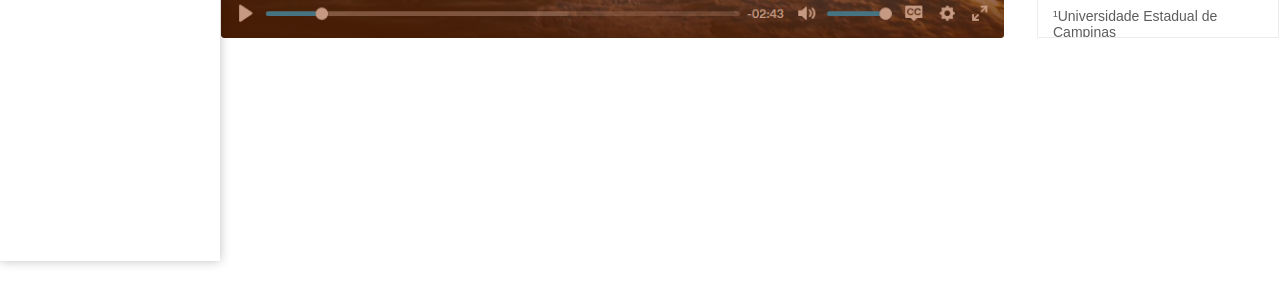
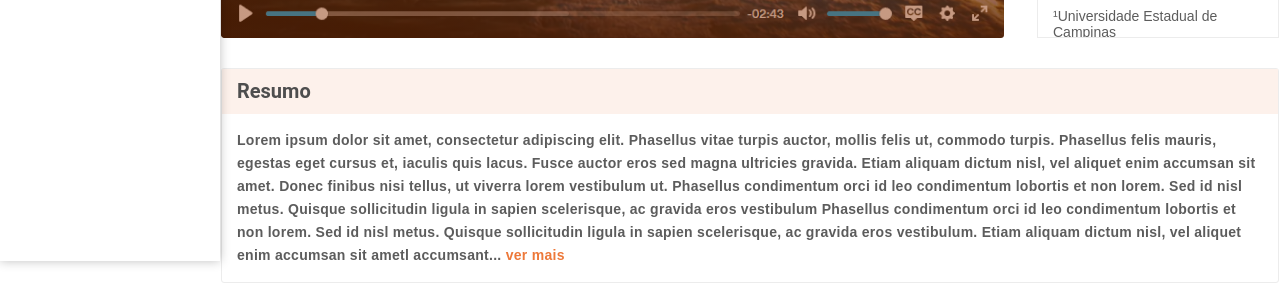
Before and after one commit to blueishot/chuva, a plain HTML site: page src/index.html in a window 1280 px wide. Shown: the part 539-822 px from the top of the page. Before the commit the page ends 800 px from the top, so only its background shows below. Drawn offline with Linux system fonts and the light colour scheme.

Commit message:
summary part

```diff
--- a/src/index.css
+++ b/src/index.css
@@ -22,6 +22,7 @@ body {
     display: flex;
     flex-direction: column;
     width: 100%;
+    gap: 30px;
 }
 
 .menu {
@@ -410,3 +411,58 @@ body {
     width: 242px;
     gap: 6px;
 }
+
+.summaryContent {
+    margin-left: 220px;
+    display: flex;
+    justify-content: center;
+}
+
+.summary {
+    width: 1058px;
+    border: solid #ECECEC 1px;
+    border-radius: 3px;
+    user-select: none;
+}
+
+.summaryTitle {
+    background-color: #FDF1EB;
+    height: 45px;
+}
+
+.summaryTitle span {
+    font-size: 20px;
+    line-height: 25px;
+    color: #4E4E4E;
+    font-weight: bold;
+    padding: 10px 15px 10px 15px;
+    display: flex;
+    align-items: center;
+}
+
+.summaryText {
+    font-size: 14px;
+    line-height: 23px;
+    font-family: 'Quicksand', sans-serif;
+    font-weight: bold;
+    color: #5C5C5C;
+    padding: 15px;
+    align-self: stretch;
+    letter-spacing: 0.02em;
+    cursor: pointer;
+}
+
+.summaryText span:nth-child(2) {
+    color: #ED7839;
+}
+
+.summaryAll {
+    display: flex;
+    flex-direction: column;
+    gap: 60px;
+    display: none;
+}
+
+.summaryAll span:nth-child(2) {
+    color: #5C5C5C;
+}
--- a/src/index.html
+++ b/src/index.html
@@ -203,6 +203,41 @@
                 </div>
             </div>
         </div>
+        <div class="summaryContent">
+            <div class="summary">
+                <div class="summaryTitle">
+                    <span>
+                        Resumo
+                    </span>
+                </div>
+                <div class="summaryText">
+                    <div class="summaryFirst" onclick="seeMoreSummary()">
+                        <span>
+                            Lorem ipsum dolor sit amet, consectetur adipiscing elit. Phasellus vitae turpis auctor, mollis felis ut, commodo turpis. Phasellus felis mauris, egestas eget cursus et, iaculis quis lacus. Fusce auctor eros sed magna ultricies gravida. Etiam aliquam dictum nisl, vel aliquet enim accumsan sit amet. Donec finibus nisi tellus, ut viverra lorem vestibulum ut.  Phasellus condimentum orci id leo condimentum lobortis et non lorem. Sed id nisl metus. Quisque sollicitudin ligula in sapien scelerisque, ac gravida eros vestibulum Phasellus condimentum orci id leo condimentum lobortis et non lorem. Sed id nisl metus. Quisque sollicitudin ligula in sapien scelerisque, ac gravida eros vestibulum.  Etiam aliquam dictum nisl, vel aliquet enim accumsan sit ametl accumsant...
+                        </span>
+                        <span>
+                            ver mais
+                        </span>
+                    </div>
+                    <div class="summaryAll" onclick='seeMinusSummary()'>
+                        <span>
+                            Lorem ipsum dolor sit amet, consectetur adipiscing elit. Phasellus vitae turpis auctor, mollis felis ut, commodo turpis. Phasellus felis mauris, egestas eget cursus et, iaculis quis lacus. Fusce auctor eros sed magna ultricies gravida. Etiam aliquam dictum nisl, vel aliquet enim accumsan sit amet. Donec finibus nisi tellus, ut viverra lorem vestibulum ut. Phasellus condimentum orci id leo condimentum lobortis et non lorem. Sed id nisl metus. Quisque sollicitudin ligula in sapien scelerisque, ac gravida eros vestibulum.
+                        </span>
+                        <span>
+                            Fusce vitae luctus dui. Donec id euismod mauris, in volutpat urna. Proin dapibus consequat feugiat. Proin dictum justo arcu, quis vestibulum augue lacinia quis. Sed dignissim dui nulla, ut faucibus mauris sodales id. Aliquam erat volutpat. Maecenas dolor enim, tincidunt id elit non, suscipit interdum turpis. Etiam finibus urna libero, eget interdum eros volutpat ullamcorper. Pellentesque et pretium lorem. Aenean interdum quis diam ac porttitor. Cras nec ipsum pulvinar, pharetra libero non, ornare enim. Etiam in laoreet odio.
+                        </span>
+                        <span>
+                            Nam eget tristique elit, at fermentum tellus. Mauris scelerisque ligula id eleifend feugiat. Donec eleifend vehicula sem nec dapibus. Integer scelerisque neque dui, in lacinia erat molestie eu. Phasellus maximus dui eget lacus porta tempor. Ut ex nibh, dignissim quis purus semper, efficitur facilisis turpis. Praesent blandit elementum ultricies. Aliquam sit amet enim sit amet nulla pulvinar lobortis consectetur non odio. Phasellus at lacus hendrerit, vulputate nisi sit amet, viverra mauris. Etiam eu scelerisque orci. Quisque sagittis, mi vitae pharetra iaculis, orci elit eleifend massa, eu posuere mauris odio id odio. Morbi eu libero luctus, consectetur lorem vel, interdum sapien. Aenean in porta arcu. Maecenas eu maximus massa.
+                        </span>
+                        <span>
+
+Praesent velit dolor, dignissim sed quam ac, efficitur porta justo. Pellentesque porta pharetra felis ut hendrerit. Nulla facilisi. Aliquam erat volutpat. Nunc sit amet faucibus quam. Maecenas dapibus luctus dolor at viverra. Duis nec fringilla libero. Duis risus nibh, viverra ac orci nec, iaculis dictum sem. Aliquam at malesuada arcu. Aliquam erat volutpat. Donec varius ipsum purus, ut vehicula purus placerat vitae. Lorem ipsum dolor sit amet, consectetur adipiscing elit.
+                        </span>
+                    </div>
+                </div>
+            </div>
+        </div>
     </div>
 </body>
+<script src="index.js"></script>
 </html>
--- /dev/null
+++ b/src/index.js
@@ -0,0 +1,19 @@
+const seeMore = window.document.getElementsByClassName('summaryText')[0];
+const firstParagraph = window.document.getElementsByClassName('summaryFirst')[0];
+const allParagraph = window.document.getElementsByClassName('summaryAll')[0];
+
+
+
+function seeMoreSummary() {
+    if (allParagraph.style.display = 'none') {
+        firstParagraph.style.display = 'none'
+        allParagraph.style.display = 'flex'
+    }
+}
+
+function seeMinusSummary() {
+    if (allParagraph.style.display = 'flex') {
+        firstParagraph.style.display = 'inline'
+        allParagraph.style.display = 'none'
+    }
+}
```
